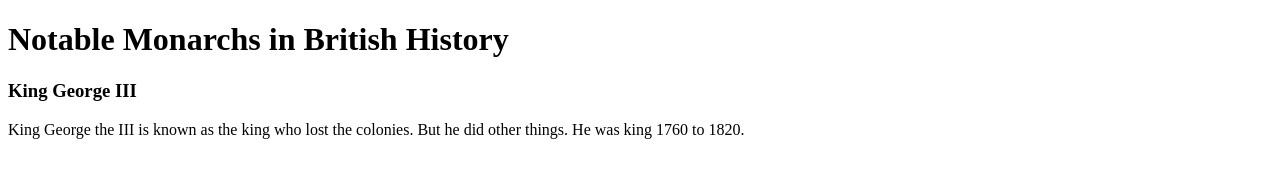
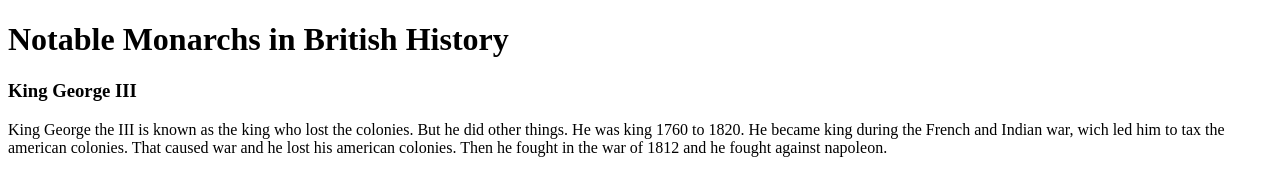
Before and after one commit to waterloonapoleonbonaparte/waterloonapoleonbonaparte.github.io, a plain HTML site: page index.html in a window 1280 px wide. Drawn offline with Linux system fonts and the light colour scheme.

Commit message:
Update index.html

```diff
--- a/index.html
+++ b/index.html
@@ -7,7 +7,7 @@
 <h1>Notable Monarchs in British History</h1>
   <h3>King George III</h3>
   <p></p>
-  King George the III is known as the king who lost the colonies. But he did other things. He was king 1760 to 1820.
+  King George the III is known as the king who lost the colonies. But he did other things. He was king 1760 to 1820. He became king during the French and Indian war, wich led him to tax the american colonies. That caused war and he lost his american colonies. Then he fought in the war of 1812 and he fought against napoleon.
 
 </body>
 
```
